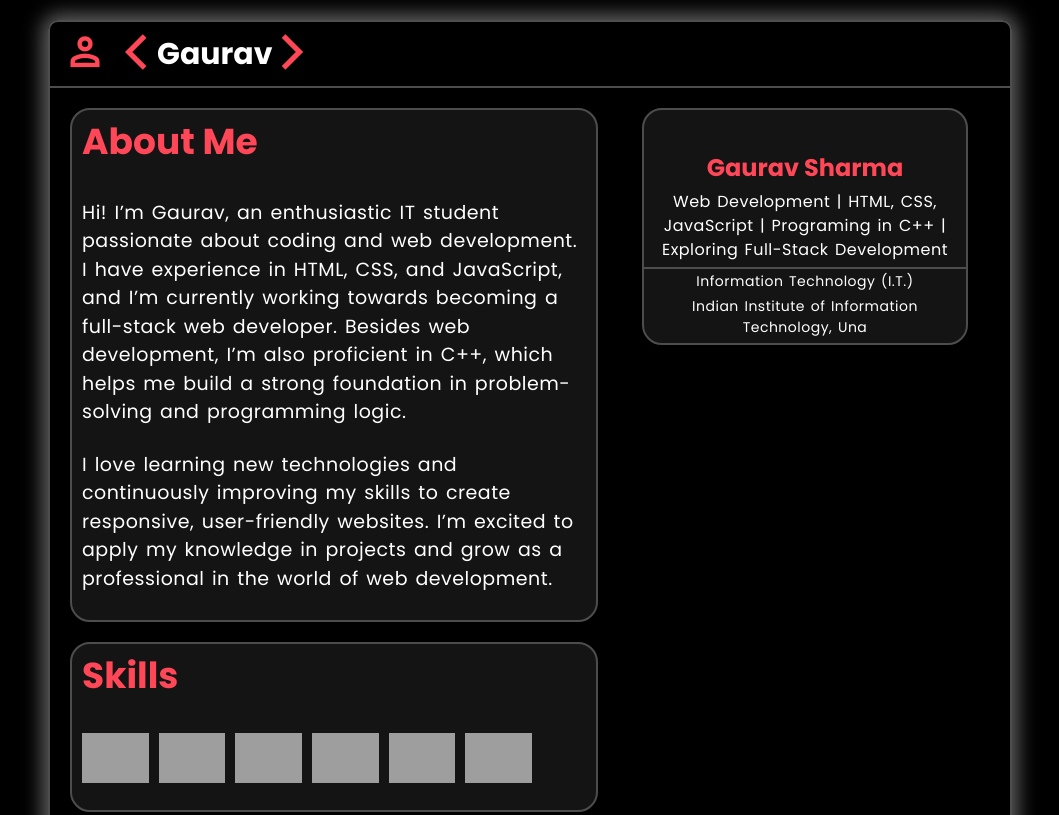
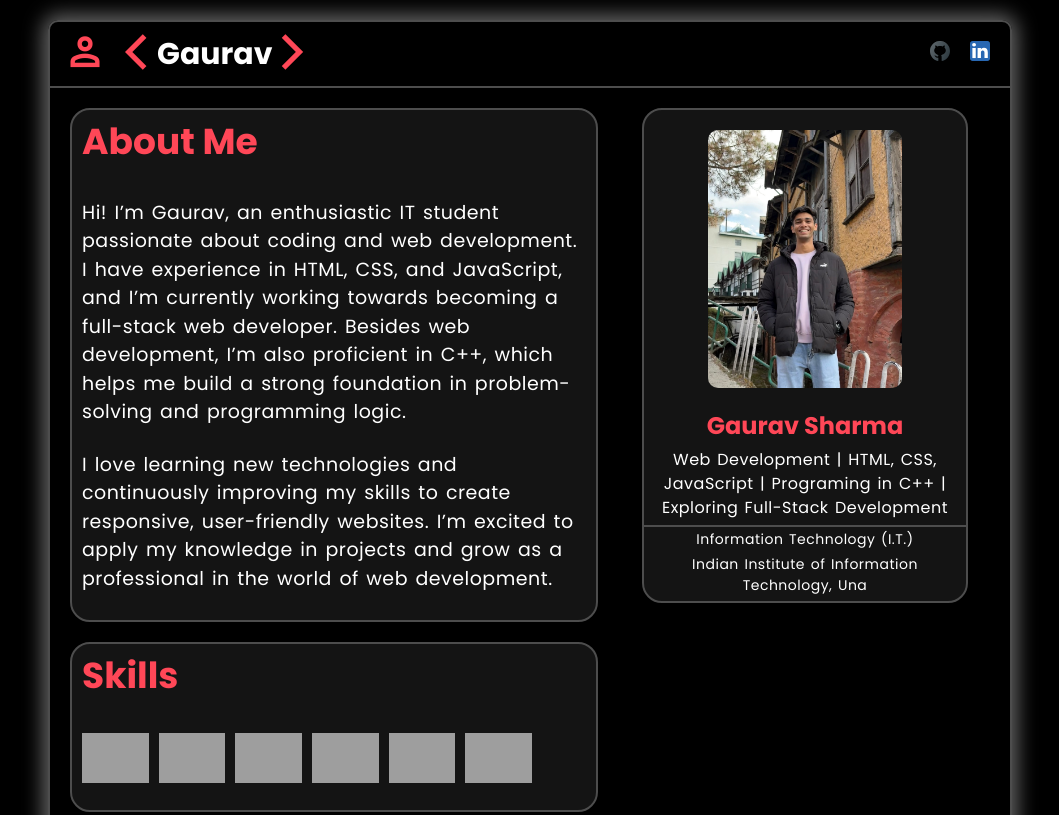
Before and after one commit to Gaurav-Sharma130706/Portfolio, a plain HTML site: page index.html in a window 1280 px wide. Shown: the top 815 px of the page, without its empty margins (110-1169 px from the left). Drawn offline with nearby package versions, Linux system fonts and the light colour scheme; grey boxes are pictures that could not be loaded.

Commit message:
updated the path of assets

```diff
--- a/index.html
+++ b/index.html
@@ -24,8 +24,8 @@
             </div>
 
             <div class="right">
-                <a href="https://github.com/Gaurav-Sharma130706" target="_blank"><img class="Logo" src="2993771_github_social media_icon.svg" alt=""></a>
-                <a href="https://www.linkedin.com/in/gaurav-sharma-0a6a65323/" target="_blank"><img class="Logo" src="5296501_linkedin_network_linkedin logo_icon.svg" alt=""></a>
+                <a href="https://github.com/Gaurav-Sharma130706" target="_blank"><img class="Logo" src="assets/2993771_github_social media_icon.svg" alt=""></a>
+                <a href="https://www.linkedin.com/in/gaurav-sharma-0a6a65323/" target="_blank"><img class="Logo" src="assets/5296501_linkedin_network_linkedin logo_icon.svg" alt=""></a>
 
 
                 <!-- <span>Home</span>
@@ -62,7 +62,7 @@
 
 
               <div class="box" id="aside">
-                <img id="profile" src="IMG_3330.jpg" alt="">
+               <img id="profile" src="assets/IMG_3330.jpg" alt="">
                 <h2>Gaurav Sharma</h2>
                 <p >Web Development | HTML, CSS, JavaScript | Programing in C++ | Exploring Full-Stack Development</p>
                 <div class="borderProfile"></div>
```
